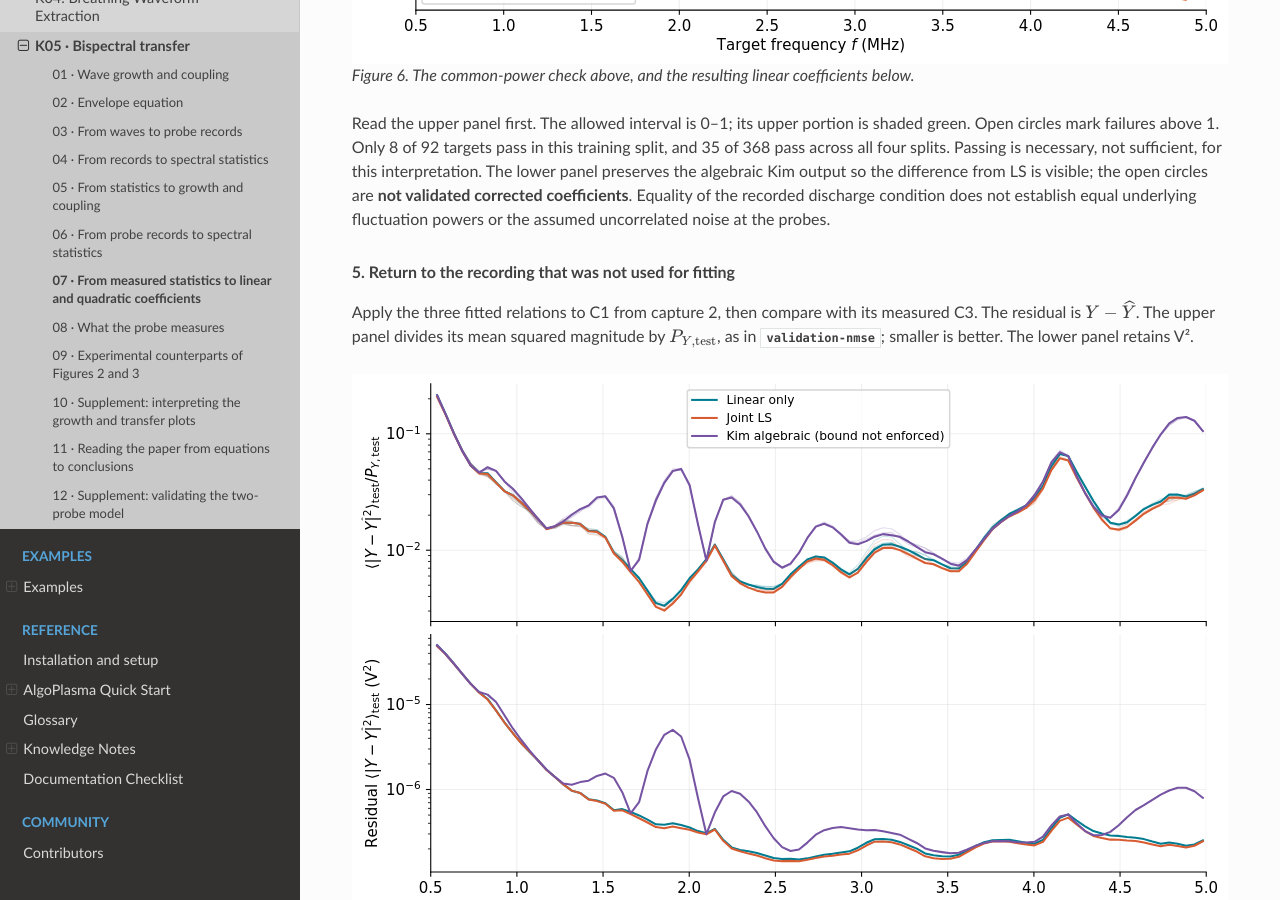
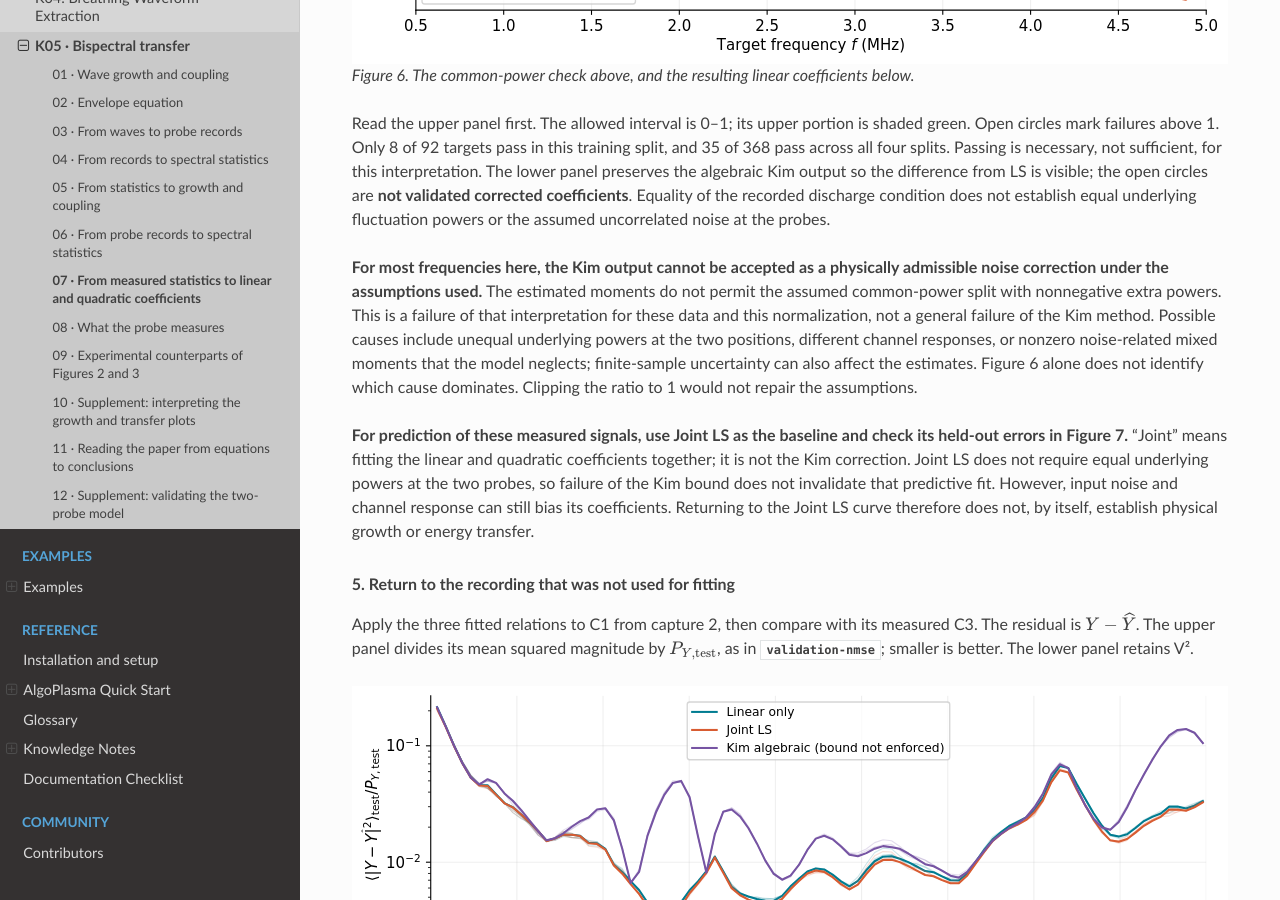
Before and after one commit to AlgoPlasma/AlgoPlasma, a Sphinx documentation site: the page built from docs/source/rst_files/K_Diagnostics/K05_experimental_coefficients.rst, in a window 1280 px wide and 900 px high, scrolled down 5085 px. Built offline with Sphinx 7.4.7 and the Read the Docs theme 3.1.0, drawn with Linux system fonts in a browser that asks for light colours; formulas are drawn with MathJax 3; pages that are not in the unit, such as notebooks, are missing from menus; the version number could not be read and is left out.

Commit message:
Revised page 07 in K05.

```diff
--- a/docs/source/rst_files/K_Diagnostics/K05_experimental_coefficients.rst
+++ b/docs/source/rst_files/K_Diagnostics/K05_experimental_coefficients.rst
@@ -322,6 +322,28 @@
    the open circles are **not validated corrected coefficients**.
    Equality of the recorded discharge condition does not establish equal
    underlying fluctuation powers or the assumed uncorrelated noise at the probes.
+
+   .. _k05-kim-failure-en:
+
+   **For most frequencies here, the Kim output cannot be accepted as a
+   physically admissible noise correction under the assumptions used.**
+   The estimated moments do not permit the assumed common-power split with
+   nonnegative extra powers. This is a failure of that interpretation for
+   these data and this normalization, not a general failure of the Kim method.
+   Possible causes include unequal underlying powers at the two positions,
+   different channel responses, or nonzero noise-related mixed moments that
+   the model neglects; finite-sample uncertainty can also affect the estimates.
+   Figure 6 alone does not identify which cause dominates. Clipping the ratio
+   to 1 would not repair the assumptions.
+
+   **For prediction of these measured signals, use Joint LS as the baseline
+   and check its held-out errors in Figure 7.** “Joint” means fitting the
+   linear and quadratic coefficients together; it is not the Kim correction.
+   Joint LS does not require equal underlying powers at the two probes, so
+   failure of the Kim bound does not invalidate that predictive fit.
+   However, input noise and channel response can still bias its coefficients.
+   Returning to the Joint LS curve therefore does not, by itself, establish
+   physical growth or energy transfer.
 
    .. rubric:: 5. Return to the recording that was not used for fitting
 
@@ -703,6 +725,21 @@
    空心圆 **不是已经验证的修正系数**。
    放电工况相同，不意味着两处底层波动功率相等，也不意味着噪声符合所需的不相关假设。
 
+   .. _k05-kim-failure-zh:
+
+   **对这里的大多数频点，在当前假设下，不能把 Kim 输出当作物理上可接受的噪声修正。**
+   估计出的统计矩无法同时满足“共同底层功率＋两路非负额外功率”这一分解。
+   这说明这套解释与当前数据及归一化不相容，不是说 Kim 方法对所有实验都无效。
+   可能的原因包括两处底层波动功率本来就不同、通道响应不同，或被模型忽略的噪声混合矩并不为零；
+   有限样本的不确定性也会影响估计。仅凭图 6 还不能确定哪种原因占主导，
+   把比值强行截到 1 也不能修复这些假设。
+
+   **若要评价当前实测信号的预测能力，应以 Joint LS 为基准，并结合图 7 的留出误差判断。**
+   “Joint”指线性与二次系数一起拟合，不是 Kim 修正。
+   Joint LS 不要求两支探针的底层功率相等，因此 Kim 上界失败并不会直接否定这个预测拟合。
+   但输入噪声和通道响应仍可能使其系数有偏差，
+   所以改看 Joint LS 曲线，也不能直接确认物理增长率或能量转移。
+
    .. rubric:: 5. 回到没有参加拟合的记录
 
    把三种拟合关系用于第 2 组 C1，再与同组实测 C3 比较。
```
